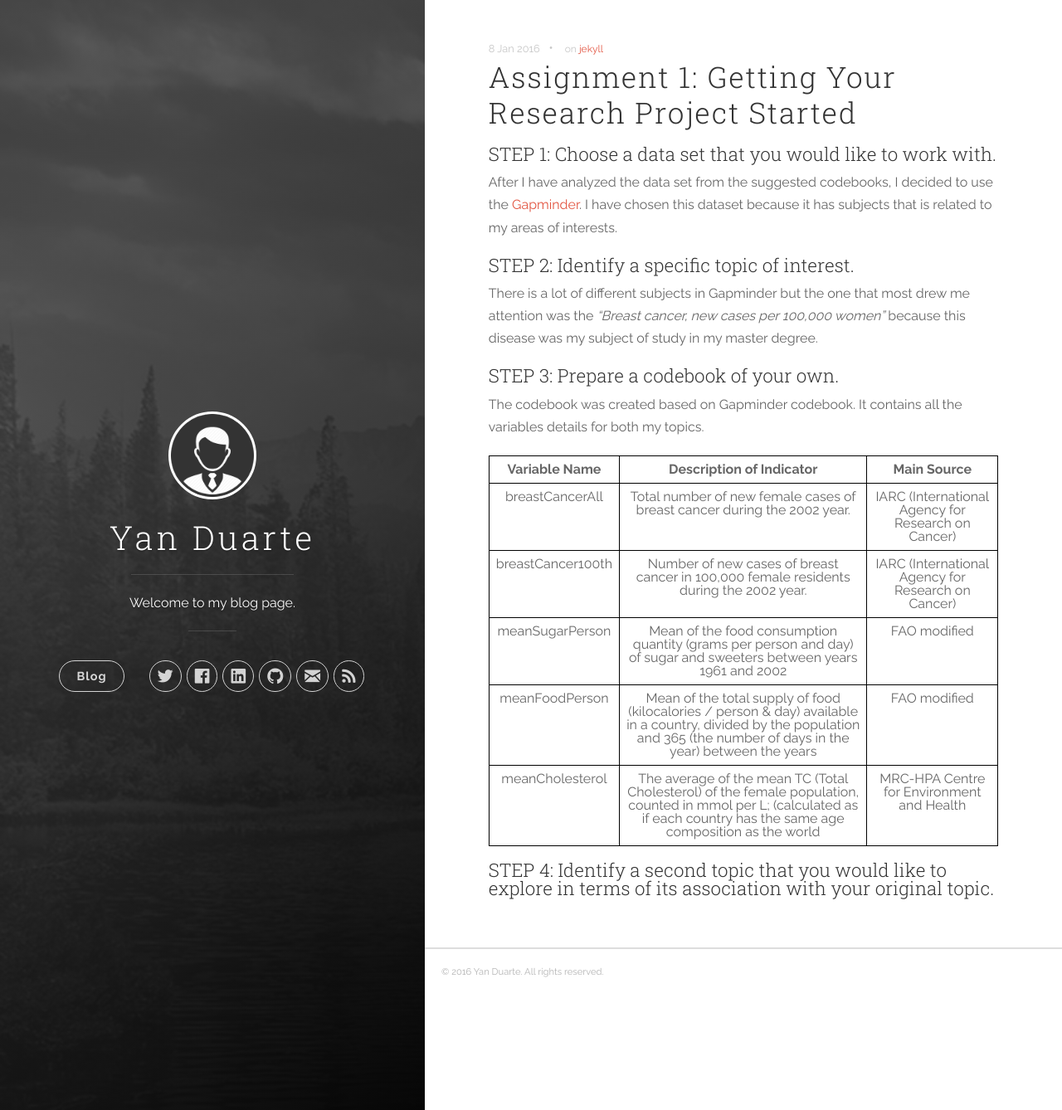
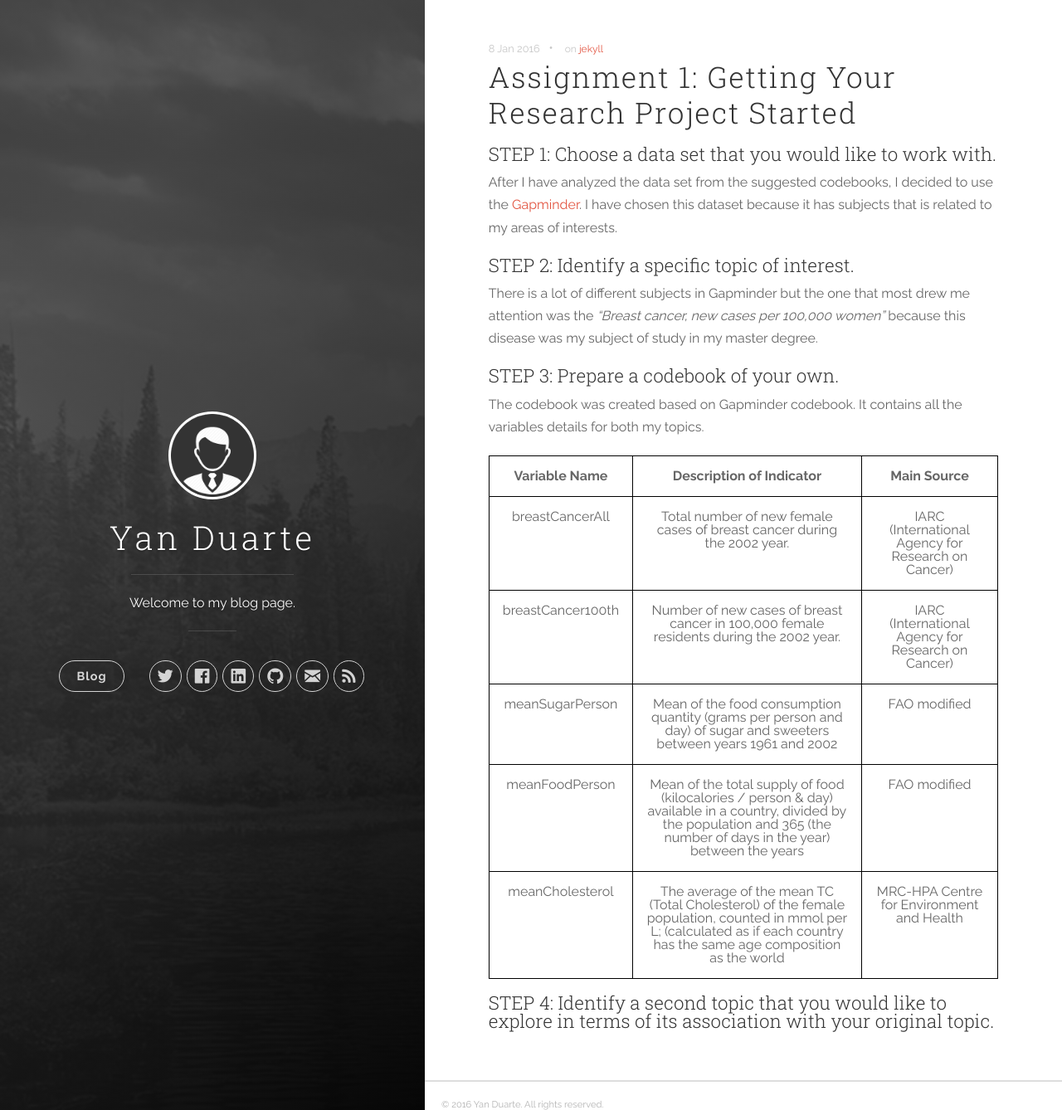
Before and after one commit to yan-duarte/yan-duarte.github.io, a Jekyll site: the page built from _posts/2016-01-08-welcome-to-jekyll.markdown, in a window 1280 px wide and 1338 px high. Shown: the whole window at 83% size. Built offline with Jekyll 4.4.1, drawn with Linux system fonts in a browser that asks for light colours; nearby versions of some CDN libraries.

Commit message:
Updated uno.css

```diff
--- a/css/uno.css
+++ b/css/uno.css
@@ -1369,9 +1369,10 @@ hr {
   table, th, td {
     border: 1px solid black;
     border-collapse: collapse;
+    line-height: 1em;
   }
   th, td {
-    padding: 8px;
+    padding: 1em;
   }
 }
 
```
